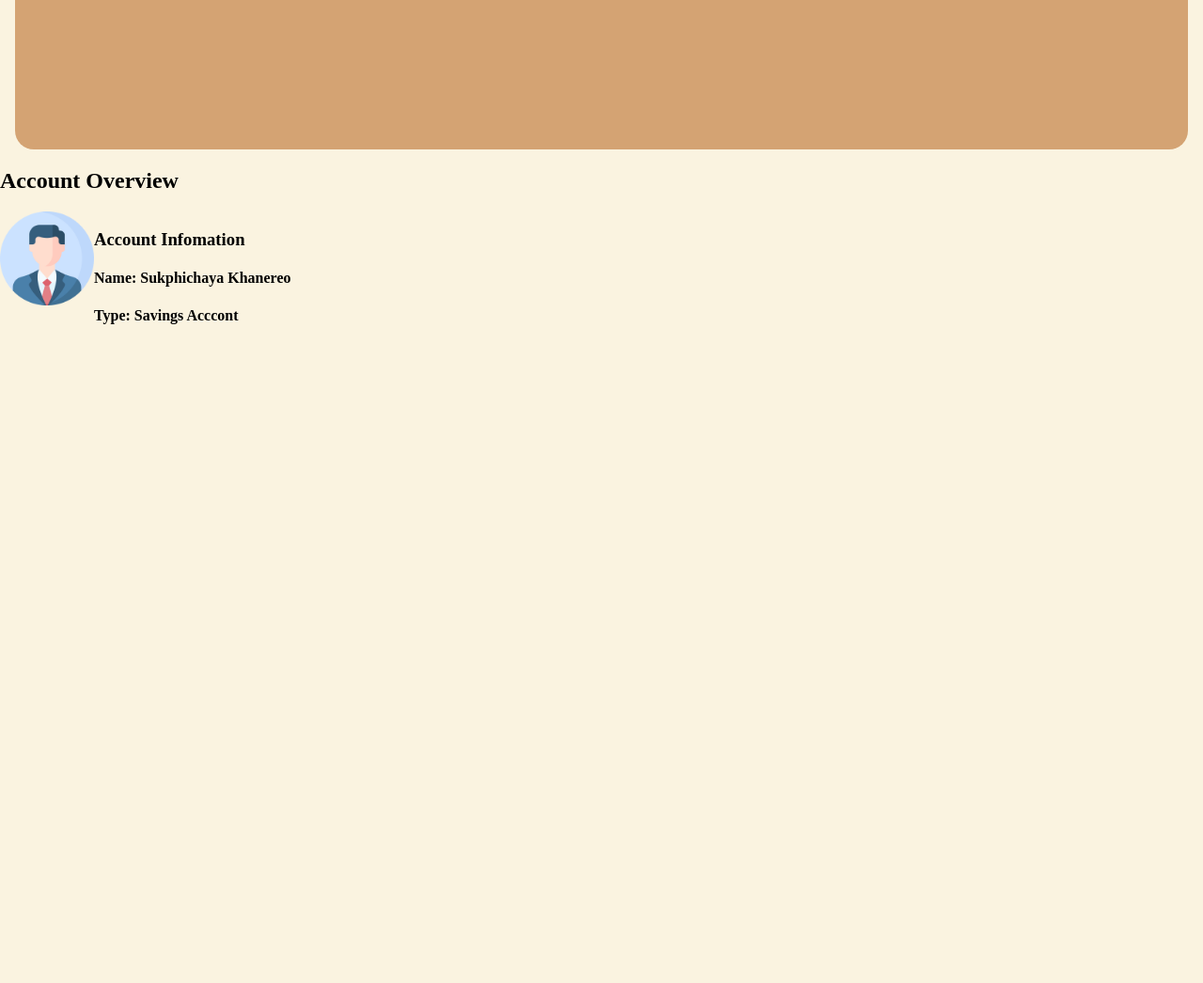
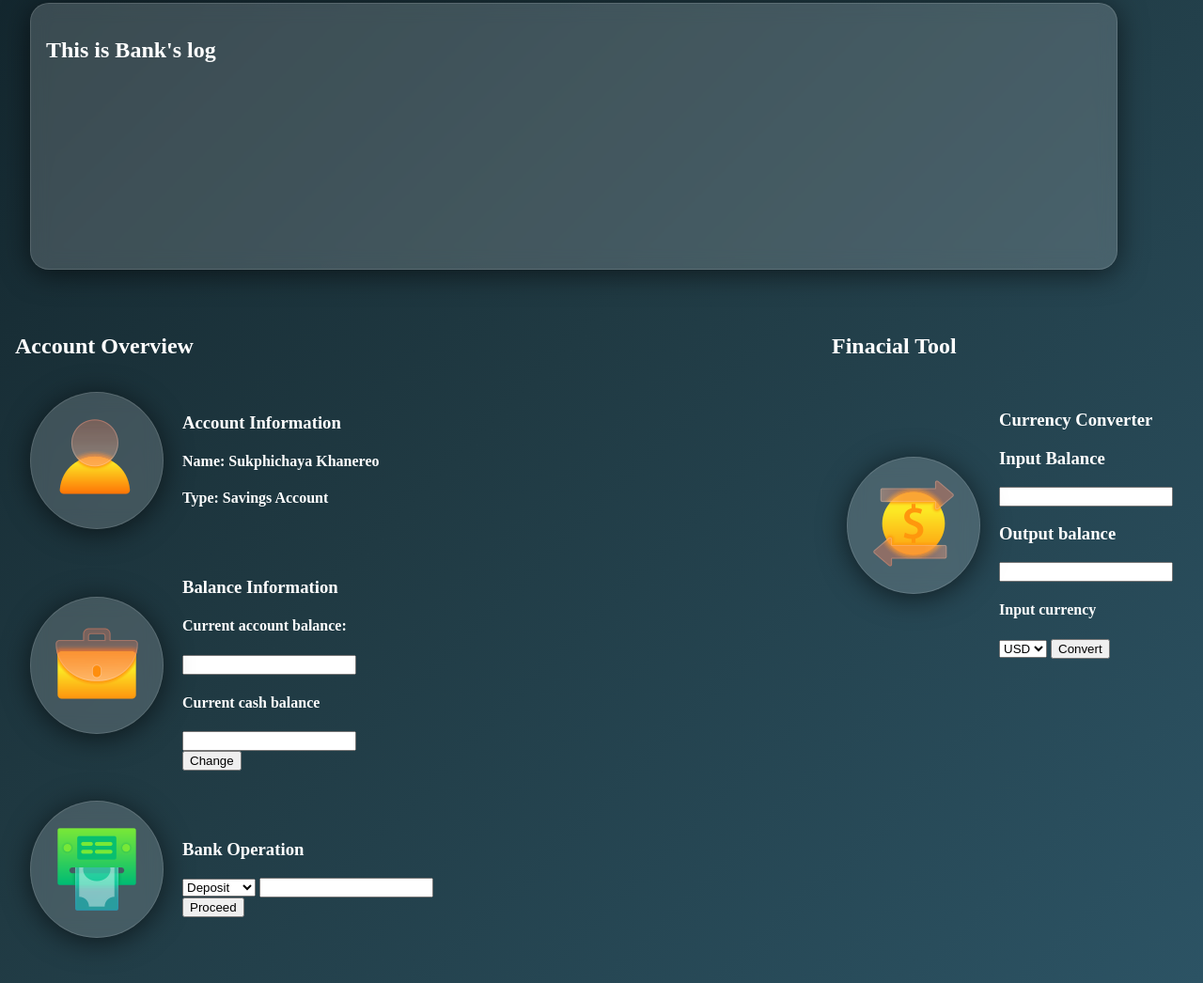
Before and after one commit to Iyangkordai/itf-it68070189, a plain HTML site: page index.html in a window 1280 px wide. Shown: the part 371-1417 px from the top of the page at 94% size. Before the commit the page ends 800 px from the top, so only its background shows below. Drawn offline with Linux system fonts and the light colour scheme.

Commit message:
add all element

```diff
--- a/index.html
+++ b/index.html
@@ -13,24 +13,88 @@
         <p>Week 14</p>
     </nav>
     <div id="hero">
-        <img src="bank.png" alt="bank" id="icon_medium">
-        <div>
-            <h2>ITF Simple Bank</h2>
-            <p>Welcome to my first HTML + CSS + JS Website!</p>
+        <div id="logo_para">
+            <img src="icon_material/Icons8/pig.png" alt="bank" id="icon_medium">
+            <div>
+                <h2>ITF Simple Bank</h2>
+                <p>Welcome to my first HTML + CSS + JS Website!</p>
+            </div>
+        </div>
+        <div id="bank_log">
+            <h2>This is Bank's log</h2>
         </div>
     </div>
-    <div id="bank_log">
-        <h2>This is Bank's log</h2>
-    </div>
-    <div>
-        <div id="account">
+    <div id="menu">
+        <div class="menu_div">
             <h2>Account Overview</h2>
-            <div id="info">
-                <img src="user.png" alt="user_icon" id="icon_medium">
+            <div class="logo_para">
+                <div class="logo">
+                    <img src="icon_material/Icons8/user.png" alt="">
+                </div>
                 <div>
-                    <h3>Account Infomation</h3>
+                    <h3>Account Information</h3>
                     <h4>Name: Sukphichaya Khanereo</h4>
-                    <h4>Type: Savings Acccont</h4>
+                    <h4>Type: Savings Account</h4>
+                </div>
+            </div>
+            <div class="logo_para">
+                <div class="logo">
+                    <img src="icon_material/Icons8/briefcase.png" alt="">
+                </div>
+                <div>
+                    <h3>Balance Information</h3>
+                    <div>
+                        <h4>Current account balance: </h4>
+                        <input type="number" id="current_acc">
+                    </div>
+                    <div>
+                        <h4>Current cash balance</h4>
+                        <input type="number" id="current_cash">
+                    </div>
+                    <button onclick="change()">Change</button>
+                </div>
+            </div>
+            <div class="logo_para">
+                <div class="logo">
+                    <img src="icon_material/Icons8/atm.png" alt="">
+                </div>
+                <div>
+                    <h3>Bank Operation</h3>
+                    <div>
+                        <select name="opt" id="bank_opt">
+                            <option value="Deposit">Deposit</option>
+                            <option value="Withdraw">Withdraw</option>
+                        </select>
+                        <input type="number">
+                    </div>
+                    <button onclick="">Proceed</button>
+                </div>
+            </div>
+        </div>
+        <div class="menu_div">
+            <h2>Finacial Tool</h2>
+            <div class="logo_para">
+                <div class="logo">
+                    <img src="icon_material/Icons8/exchange.png" alt="exchange_money">
+                </div>
+                <div>
+                    <h3>Currency Converter</h3>
+                    <div>
+                        <h3>Input Balance</h3>
+                        <input type="number">
+                    </div>
+                    <div>
+                        <h3>Output balance</h3>
+                        <input type="text">
+                    </div>
+                    <div>
+                        <h4>Input currency</h4>
+                        <select name="currency" id="currency_dropdown">
+                            <option value="USD">USD</option>
+                            <option value="THB">THB</option>
+                        </select>
+                        <button>Convert</button>
+                    </div>
                 </div>
             </div>
         </div>
--- a/style.css
+++ b/style.css
@@ -3,19 +3,46 @@ nav{
     padding: 1em;
     justify-content: space-between;
     align-items: center;
-    background-color: #A3B18A;
+    background: rgba(255, 255, 255, 0.164);
+    border-radius: 20px;
+    backdrop-filter: blur(10px);
+    border: 1px solid rgba(255, 255, 255, 0.13);
+    box-shadow: 0 4px 30px rgba(0, 0, 0, 0.584);
+    width: 80%;
+
+}
+
+nav::after{
+    background: rgba(129, 14, 14, 0.164);
+    border-radius: 20px;
+    backdrop-filter: blur(10px);
+    border: 1px solid #e3101021;
+    box-shadow: 0 4px 30px rgba(0, 0, 0, 0.584);
+    width: 80%;
 }
 
 body{
+    display: flex;
+    flex-direction: column;
+    align-items: center;
     margin: 0;
-    background-color: #faf3e0;
+    background: linear-gradient(135deg, #0f2027, #203a43, #2c5364);
+
+
+    padding: 1em;
+    justify-content: center;
+}
+
+p, h2, h3, h4{
+    color: #ffffff;
 }
 
 #hero{
     display: flex;
     padding: 1em;
     gap: 20px;
-    align-items: center;
+    flex-direction: column;
+    width: 100%;
 }
 
 #icon_medium{
@@ -24,13 +51,43 @@ body{
 }
 
 #bank_log{
-    background-color: #d4a373;
     height: 250px;
     margin: 1em;
     padding: 1em;
     border-radius: 20px;
+    background: rgba(255, 255, 255, 0.164);
+    border-radius: 20px;
+    backdrop-filter: blur(10px);
+    border: 1px solid rgba(255, 255, 255, 0.13);
+    box-shadow: 0 4px 30px rgba(0, 0, 0, 0.584);
+    width: 90%;
 }
 
-#info{
+.logo_para{
     display: flex;
+    align-items: center;
+    gap: 20px;
+    padding: 1em;
+    width: 100%;
+    background-color: ;
 }
+
+#menu{
+    display: flex;
+    justify-content: space-between;
+    width: 100%;
+    padding: 1em;
+}
+
+.logo{
+    background: rgba(255, 255, 255, 0.164);
+    border-radius: 100%;
+    backdrop-filter: blur(10px);
+    border: 1px solid rgba(255, 255, 255, 0.13);
+    box-shadow: 0 4px 30px rgba(0, 0, 0, 0.584);
+    width: fit-content;
+    height: auto;
+    padding: 20px;
+    justify-content: center;
+    align-items: center;
+}
```
Also changed, not shown: bank.png (deleted), icon_material/Icons8/atm.png (added), icon_material/Icons8/briefcase.png (added), icon_material/Icons8/exchange.png (added), icon_material/Icons8/money.png (added), icon_material/Icons8/pig.png (added), icon_material/Icons8/user.png (added), user.png (deleted).
